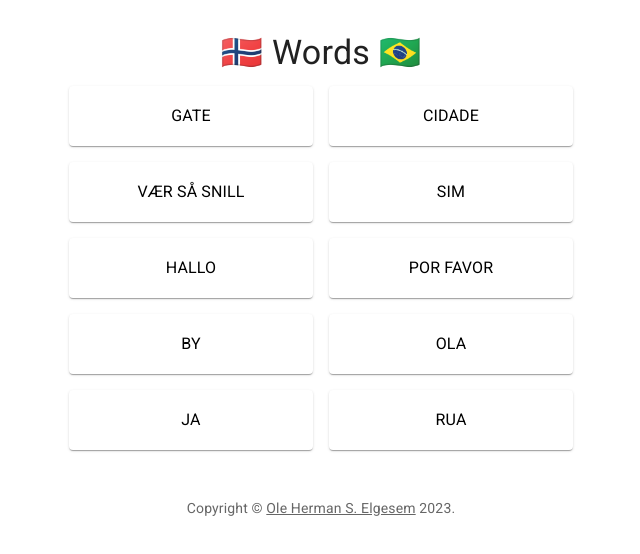
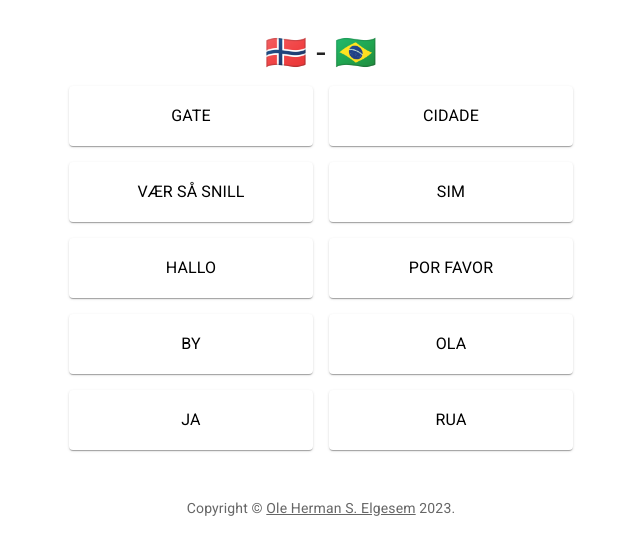
Before and after one commit to olehermanse/marina, a React (Vite) app: page / in a window 1280 px wide. Shown: the top 554 px of the page, without its empty margins (319-959 px from the left). Built offline with nearby package versions, Linux system fonts and the light colour scheme.

Commit message:
Removed English from title
Signed-off-by: Ole Herman Schumacher Elgesem <ole@northern.tech>

```diff
--- a/index.html
+++ b/index.html
@@ -12,7 +12,7 @@
       href="https://fonts.googleapis.com/icon?family=Material+Icons"
     />
     <meta name="viewport" content="width=device-width, initial-scale=1.0" />
-    <title>🇳🇴 Words 🇧🇷</title>
+    <title>🇳🇴 - 🇧🇷</title>
   </head>
   <body>
     <div id="root"></div>
--- a/src/App.tsx
+++ b/src/App.tsx
@@ -136,7 +136,7 @@ export default function App() {
     <Container maxWidth="sm">
       <Box sx={{ my: 4 }}>
         <Typography align="center" variant="h4" component="h1" gutterBottom>
-          🇳🇴 Words 🇧🇷
+          🇳🇴 - 🇧🇷
         </Typography>
         <Container>
           <Stack
```
